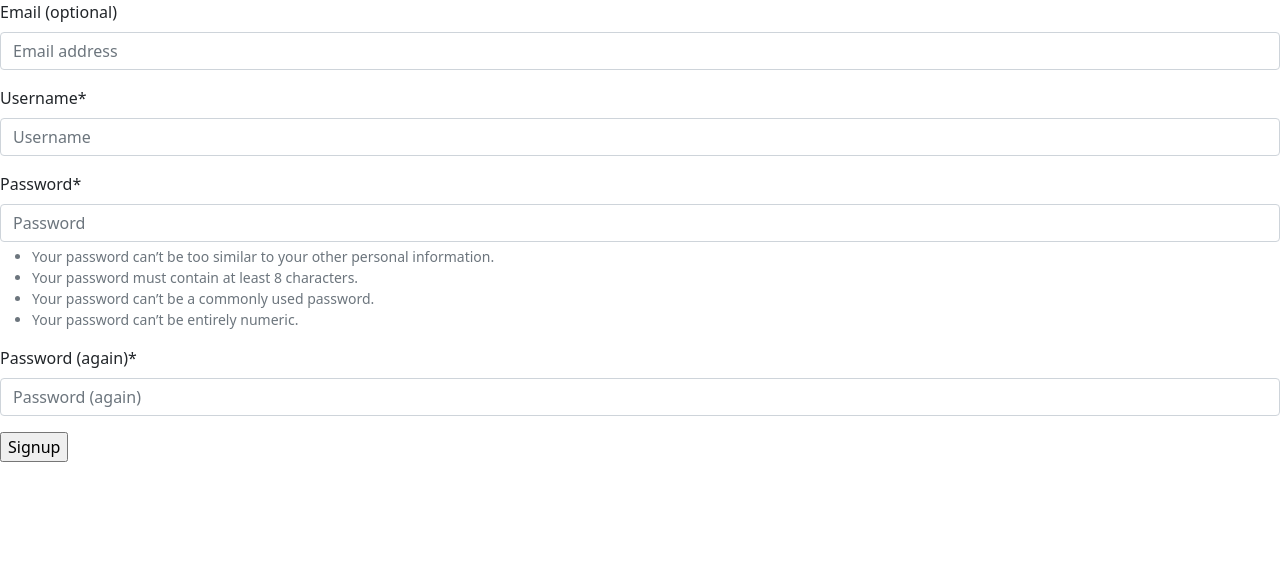
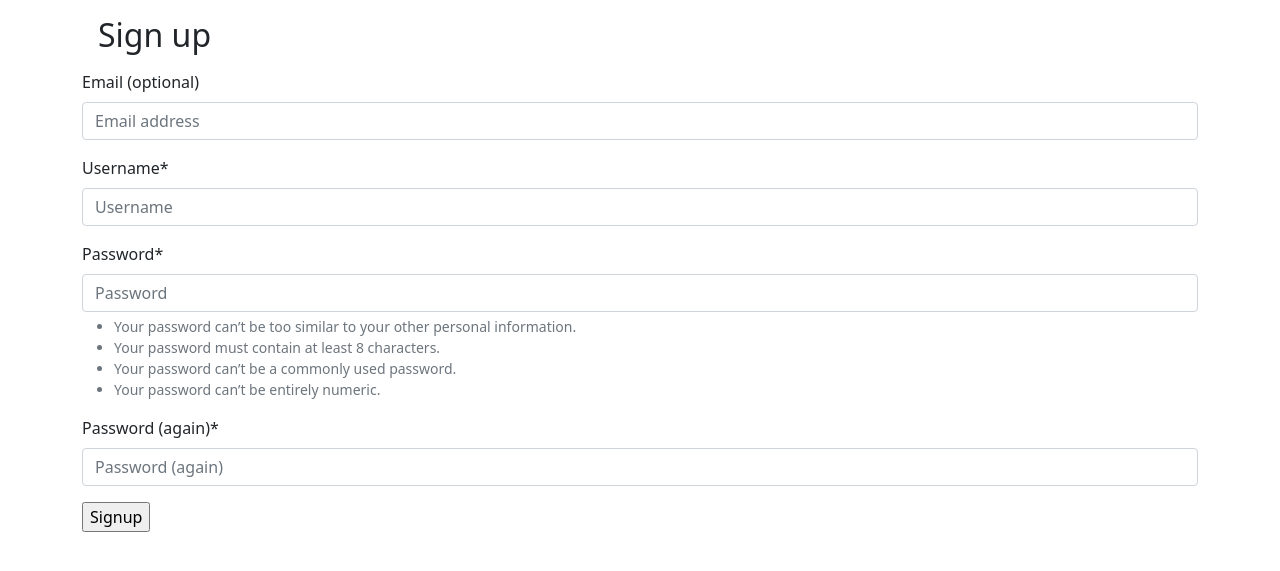
Before and after one commit to faatemehch/django_onlineshop_docker_postgres, a Django app: page /accounts/signup/ in a window 1280 px wide. Shown: the top 571 px of the page. Run offline with Django 4.2, Linux system fonts and the light colour scheme; some libraries are stand-ins or nearby versions.

Commit message:
change in login and signup templates

```diff
--- a/templates/account/signup.html
+++ b/templates/account/signup.html
@@ -5,10 +5,12 @@ Signup
 {% endblock %}
 
 {% block content %}
-
-<form method="post">
-    {% csrf_token %}
-    {{ form|crispy }}
-    <input type="submit" value="Signup">
-</form>
+<div class="container">
+    <h2 class="m-3">Sign up</h2>
+    <form method="post">
+        {% csrf_token %}
+        {{ form|crispy }}
+        <input type="submit" value="Signup">
+    </form>
+</div>
 {% endblock %}
```
Also changed, not shown: templates/account/login.html (+8 -5 lines).
